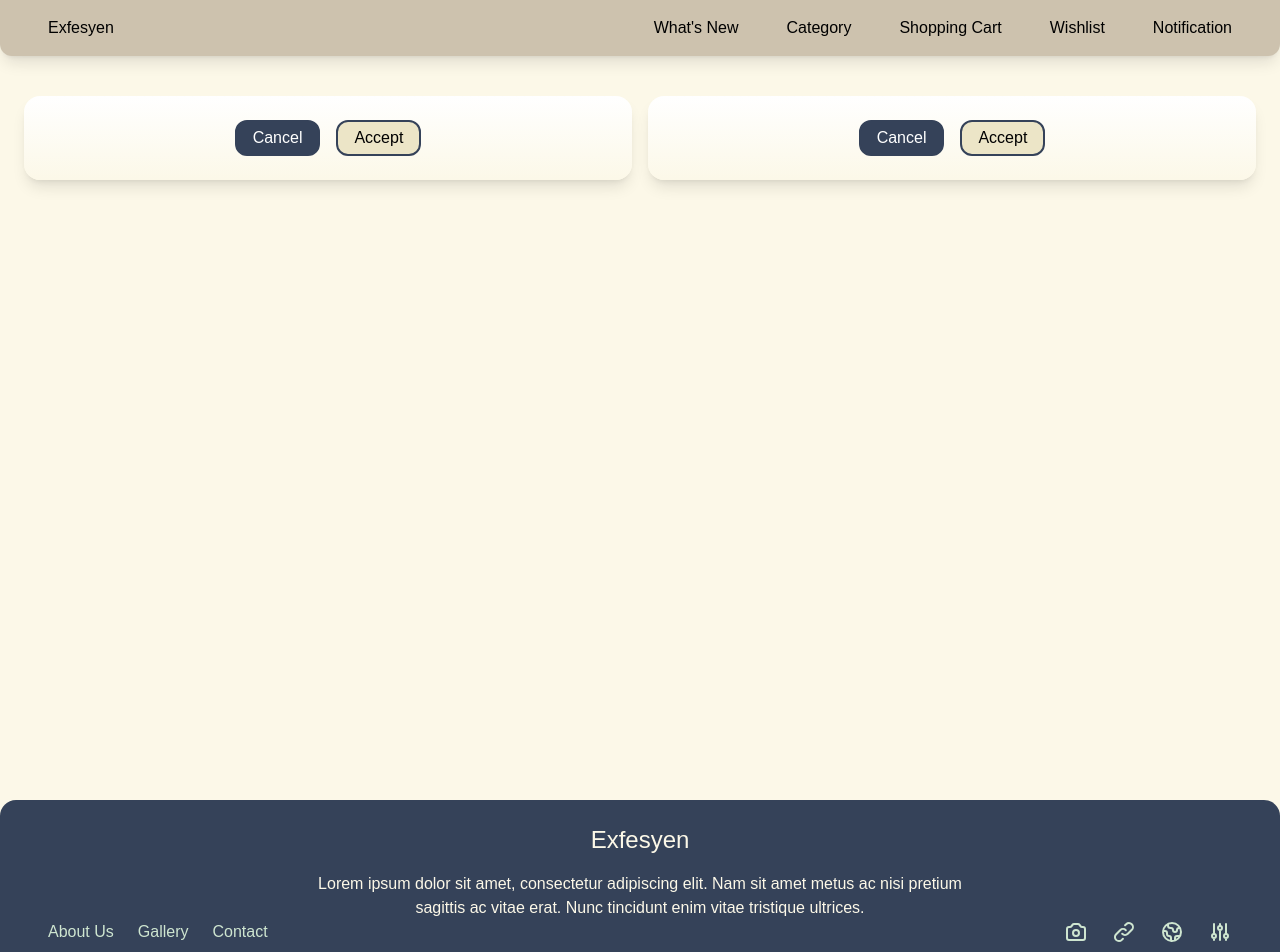
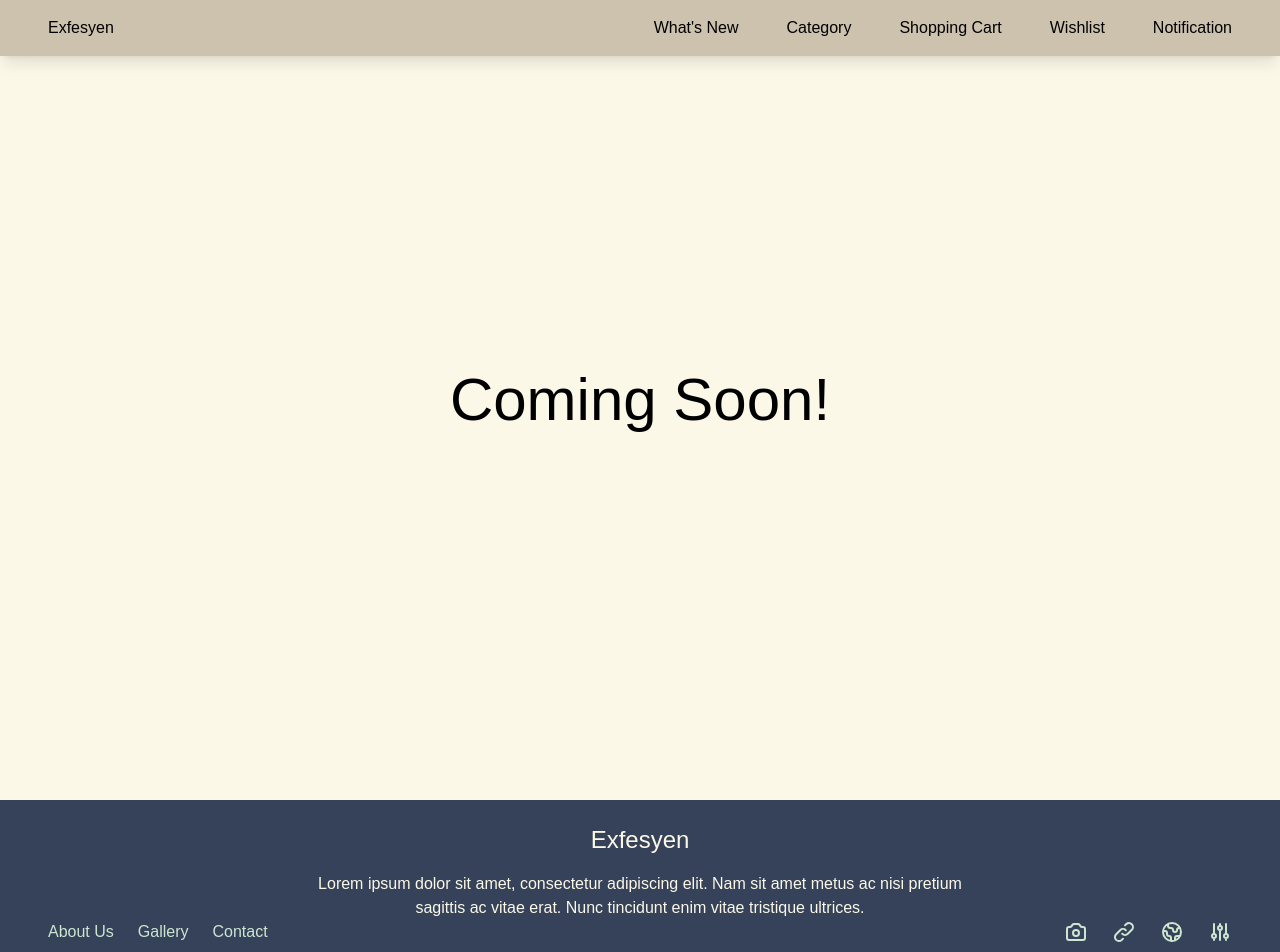
Before and after one commit to eugeniusms/exfesyen, a React (Create React App) app: page / in a window 1280 px wide. Shown: the top 952 px of the page. Built offline with nearby package versions, Linux system fonts and the light colour scheme.

Commit message:
Initializing HEADER PRESET

```diff
--- a/src/App.js
+++ b/src/App.js
@@ -2,6 +2,7 @@ import logo from './logo.svg';
 import './App.css';
 import Button from './components/Button';
 import Card from './components/Card';
+import Header from './components/Header';
 import React from 'react';
 import Navbar from './components/Navbar/Navbar';
 import Footer from './components/Footer/Footer';
@@ -11,8 +12,8 @@ function App() {
     <div className="App">
       <div className="bg-creamy">
       <Navbar />
-        <div className="flex justify-center py-24 px-6 gap-4 min-h-screen">
-          <Card>
+        <div className="flex justify-center py-24 px-6 gap-4 min-h-screen items-center">
+          {/* <Card>
             <div className="flex justify-center p-6 gap-4">
               <Button preset="cancel">Cancel</Button>
               <Button preset="submit">Accept</Button>
@@ -23,7 +24,10 @@ function App() {
               <Button preset="cancel">Cancel</Button>
               <Button preset="submit">Accept</Button>
             </div>
-          </Card>
+          </Card> */}
+          <Header>
+            Coming Soon!
+          </Header>
         </div>
       <Footer />
       </div>
--- a/src/components/Footer/Footer.js
+++ b/src/components/Footer/Footer.js
@@ -4,7 +4,7 @@ import { CameraIcon, LinkIcon, GlobeIcon, AdjustmentsIcon } from "@heroicons/rea
 
 const Footer = () => {
     return (
-        <div className="bg-navy rounded-t-2xl py-6 px-12">
+        <div className="bg-navy py-6 px-12">
         <div className="flex justify-center">
             <div className="flex flex-col gap-4">
                 <div className="flex flex-col text-creamy max-w-2xl gap-4">
--- /dev/null
+++ b/src/components/Header.js
@@ -0,0 +1,11 @@
+import React from "react";
+
+const Header = (props) => {
+    return (
+        <div className="text-6xl p-6">
+            { props.children }
+        </div>
+    )
+}
+
+export default Header;
--- a/src/components/Navbar/Navbar.js
+++ b/src/components/Navbar/Navbar.js
@@ -4,7 +4,7 @@ import Button from "../Button";
 const Navbar = () => {
     return (
         <div className="fixed w-full">
-            <div className="flex justify-between bg-latteDark shadow-lg rounded-b-xl py-4">
+            <div className="flex justify-between bg-latteDark shadow-lg py-4">
                 <div className="pl-12">
                 <Button preset="transparent">Exfesyen</Button>
                 </div>
```
